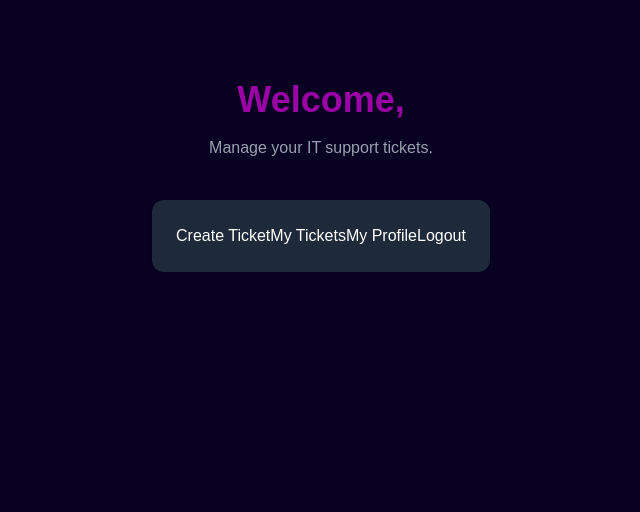
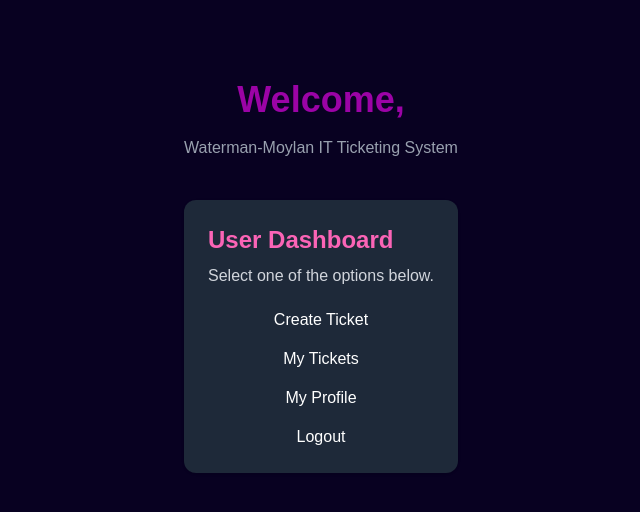
Before and after one commit to ciarajlangan/WMoylan, a Next.js app: page /user in a window 1280 px wide. Shown: the top 512 px of the page, without its empty margins (319-959 px from the left). Built offline with nearby package versions, Linux system fonts and the light colour scheme.

Commit message:
Add role-based authentication and user ticket creation

```diff
--- a/src/app/api/tickets/route.js
+++ b/src/app/api/tickets/route.js
@@ -13,7 +13,7 @@ export async function GET() {
                 tickets.priority,
                 tickets.status,
                 tickets.created_at,
-                users.name AS created_by_name
+                users.name AS created_by
 
             FROM tickets
 
--- a/src/app/globals.css
+++ b/src/app/globals.css
@@ -47,3 +47,14 @@ body {
 .secondary-button{
     margin-top:15px;
 }
+
+.dashboard-buttons{
+    display:flex;
+    flex-direction:column;
+    gap:15px;
+    margin-top:20px;
+}
+
+.dashboard-buttons button{
+    width:100%;
+}
--- a/src/app/login/page.js
+++ b/src/app/login/page.js
@@ -3,6 +3,7 @@ import { useState} from "react";
 //access the global authentication context
 import { useAuth } from "@/context/AuthContext";
 import "./login.css";
+import { useRouter } from "next/navigation";
 //import dynamic navbar here
 
 export default function LoginPage() {
@@ -14,6 +15,7 @@ export default function LoginPage() {
     //retrieve the login function from the authentication context
     const { login } = useAuth();
     const [message, setMessage] = useState("");
+    const router = useRouter();
 
     function handleChange(e) {
         setFormData({ ...formData, [e.target.name]: e.target.value });
@@ -43,9 +45,9 @@ export default function LoginPage() {
 
                 //redirects users to the appropriate dashboard based on their role
                 if(data.user.role === "admin") {
-                    window.location.href = "/admin";
+                    router.push("/admin");
                 }else if (data.user.role === "user") {
-                    window.location.href = "/user";
+                    router.push("/user");
                 } else {
                     setMessage("Unknown user role")
                 }
--- a/src/app/tickets/create/page.js
+++ b/src/app/tickets/create/page.js
@@ -1,6 +1,8 @@
 "use client";
 
 import { useState } from "react";
+import { useAuth } from "@/context/AuthContext";
+import { useRouter } from "next/navigation";
 
 
 export default function CreateTicket(){
@@ -11,8 +13,9 @@ export default function CreateTicket(){
         priority:"LOW"
     });
 
-
+    const { user } = useAuth();
     const [message,setMessage] = useState("");
+    const router = useRouter();
 
 
     function handleChange(e){
@@ -29,6 +32,15 @@ export default function CreateTicket(){
 
         e.preventDefault();
 
+        if (!user) {
+            setMessage("Please log in first.");
+
+            setTimeout(() => {
+                router.push("/login");
+            }, 2000);
+            return;
+        }
+
 
         const res = await fetch("/api/tickets",{
 
@@ -42,8 +54,7 @@ export default function CreateTicket(){
 
                 ...formData,
 
-                // temporary until authentication
-                created_by:1
+                created_by: user.id
 
             })
 
@@ -62,7 +73,12 @@ export default function CreateTicket(){
         }
 
 
-        setMessage("Ticket created!");
+        setMessage("Ticket created successfully!");
+
+       setTimeout(() => {
+            router.push("/user");
+        }, 1500);
+
 
         setFormData({
             title:"",
--- a/src/app/user/page.js
+++ b/src/app/user/page.js
@@ -23,11 +23,18 @@ export default function UserDashboard() {
                 </h1>
 
                 <p className="admin-subtitle">
-                    Manage your IT support tickets.
+                    Waterman-Moylan IT Ticketing System
                 </p>
             </section>
 
             <section className="admin-card">
+
+                <h2>User Dashboard</h2>
+                <p>
+                    Select one of the options below.
+                </p>
+
+                <div className = "dashboard-buttons">
 
                 <button
                     className="submit-button"
@@ -57,6 +64,8 @@ export default function UserDashboard() {
                     Logout
                 </button>
 
+                </div>
+
             </section>
 
         </main>
```
